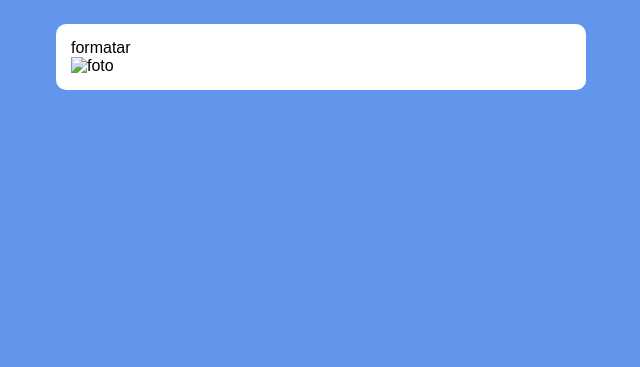
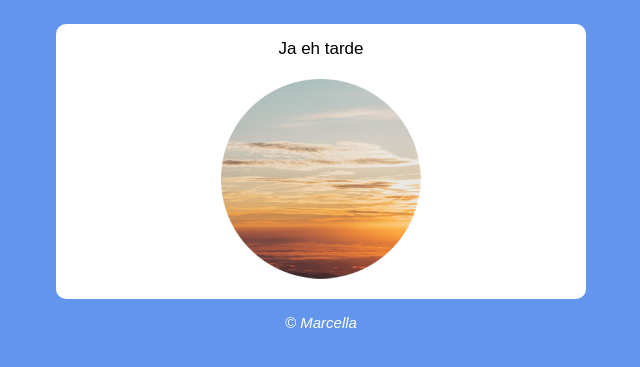
Before and after one commit to eu-mp4/exerciciosJavascript, a plain HTML site: page index.html in a window 1280 px wide. Shown: the part 75-442 px from the top of the page, without its empty margins (319-959 px from the left). Drawn offline with Linux system fonts and the light colour scheme.

Commit message:
getting bette

```diff
--- a/index.html
+++ b/index.html
@@ -7,7 +7,7 @@
     <link rel="stylesheet" href="myCSS.css">
     <title>OTHER ONE</title>
 </head>
-<body>
+<body onload="dia()">
     <header>
         <!--<nav>
             <div class="topnav">
@@ -29,25 +29,16 @@
         <h1>HORA DO DIA</h1>
     </header>
     <section>
-        <div>
-            formatar
+        <div id="horario">
+            Ja eh tarde
         </div>
         <div id="foto">
-            <img src="" alt="foto">
+            <img id="fotodia" src="manha.png" width="200px" alt="foto">
         </div>
     </section>
     <footer>
-
+            <p>&copy; Marcella</p>
     </footer>
-    <script>
-        //function clicar() {
-            //var a = window.document.getElementById('area')
-            //a.innerHTML = 'Clicou'
-        //}
-
-        function sub() {
-
-        }
-    </script>
+    <script src="myjs.js"></script>
 </body>
 </html>
--- a/myCSS.css
+++ b/myCSS.css
@@ -1,6 +1,7 @@
 body {
     background: cornflowerblue;
     font-family: Arial, Helvetica, sans-serif;
+    font-size: 17px;
 }
 /*
 .topnav {
@@ -98,12 +99,21 @@ section {
     width: 500px;
     padding: 15px;
     margin: auto;
+    text-align: center;
 }
 
 .hora {
     width: 500px;
 }
 
+#foto {
+    padding-top: 20px;
+    text-align: center;
+}
+
 footer {
-
+    text-align: center;
+    color: white;
+    font-style: italic;
+    font-size: 15px;
 }
--- /dev/null
+++ b/myjs.js
@@ -0,0 +1,12 @@
+function dia() {
+    var imagem = document.getElementById('foto')
+    var horario = document.getElementById('horario')
+    var hora = new Date()
+    hora.getHours()
+    horario.innerText = ´Agora sao ${hora} horas.´
+
+    if (hora < 6) {
+        document.getElementById('horario')
+
+    }
+}
```
Also changed, not shown: manha.png (added), noite.png (added), tarde.png (added).
